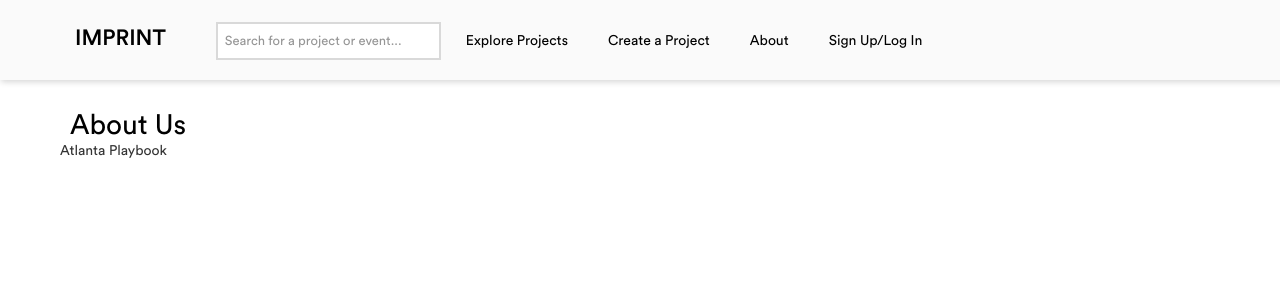
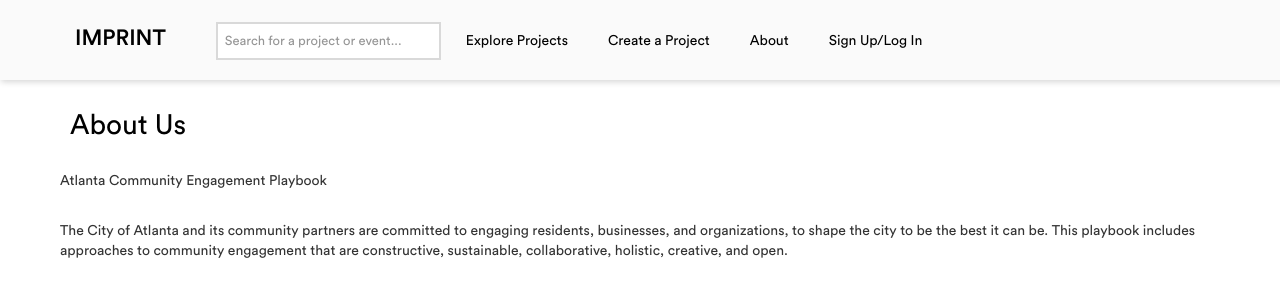
Before and after one commit to lindazhanghf/IMPRINT, an Angular app: page /about in a window 1280 px wide. Shown: the top 300 px of the page. Built offline with nearby package versions, Linux system fonts and the light colour scheme.

Commit message:
About page content

```diff
--- a/src/app/about/about.component.html
+++ b/src/app/about/about.component.html
@@ -2,7 +2,8 @@
   <div class="row">
     <div class="aboutContainer">
       <h2>About Us</h2>
-      <p>Atlanta Playbook</p>
+      <p>Atlanta Community Engagement Playbook</p>
+      	<p> The City of Atlanta and its community partners are committed to engaging residents, businesses, and organizations, to shape the city to be the best it can be. This playbook includes approaches to community engagement that are constructive, sustainable, collaborative, holistic, creative, and open. </p>
     </div>
   </div>
 </div>
--- a/src/styles.css
+++ b/src/styles.css
@@ -269,5 +269,8 @@ div.tagButtons button:hover {
 }
 
 div.aboutContainer h2 {
+margin-top: 30px;
+}
+div.aboutContainer p {
 margin-top: 30px
 }
```
